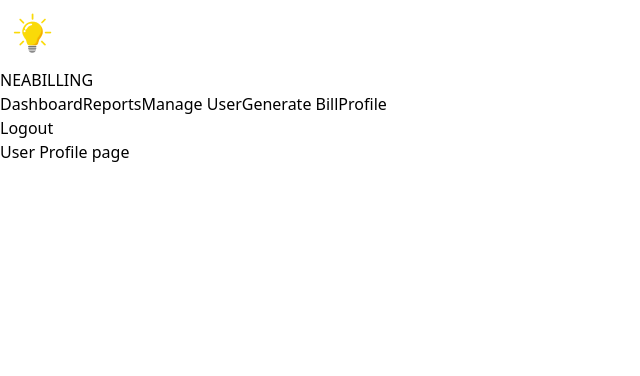
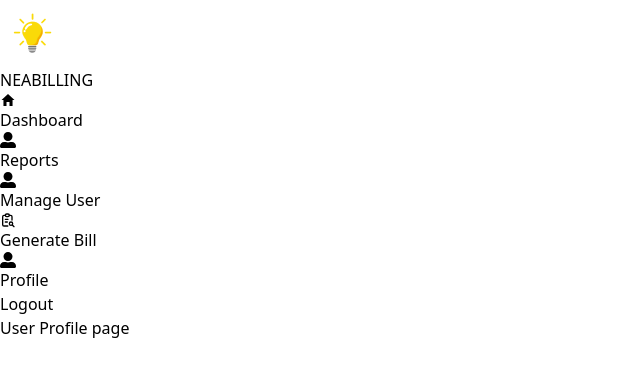
Before and after one commit to PaccyC/neabilling, a React (Vite) app: page /profile in a window 1280 px wide. Shown: the top 376 px of the page, without its empty margins (0-640 px from the left). Built offline with nearby package versions, Linux system fonts and the light colour scheme.

Commit message:
added icons to the links

```diff
--- a/src/components/Sidebar.tsx
+++ b/src/components/Sidebar.tsx
@@ -1,61 +1,65 @@
-import { NavLink  } from 'react-router-dom'
-import logo from '../assets/bulb-icon.png'
+import { NavLink } from 'react-router-dom';
+import logo from '../assets/bulb-icon.png';
+import { IoMdHome } from "react-icons/io";
+import { FaUserAlt } from "react-icons/fa";
+import { TbReportSearch } from "react-icons/tb";
 
-const navLinks=[
+const navLinks = [
   {
-    path:"/dashboard",
-    title:"Dashboard"
+    path: "/dashboard",
+    title: "Dashboard",
+    icon: IoMdHome
   },
   {
-        path:"/reports",
-        title:"Reports"
+    path: "/reports",
+    title: "Reports",
+    icon: FaUserAlt
   },
   {
-       path:"/manage-user",
-       title:"Manage User"
+    path: "/manage-user",
+    title: "Manage User",
+    icon: FaUserAlt
   },
   {
-       path:"/generate-bill",
-       title:"Generate Bill"
+    path: "/generate-bill",
+    title: "Generate Bill",
+    icon: TbReportSearch
   },
   {
-        path:"/profile",
-        title:"Profile"
+    path: "/profile",
+    title: "Profile",
+    icon: FaUserAlt
   }
-]
+];
 
 const Sidebar = () => {
   return (
-    <div className=" flex flex-col h-screen w-64 bg-white shadow-lg">
-        <div className=' flex items-center justify-center h-20 border-b'>
-            <img src={logo} alt="NEABILLING" className='h-12' />
-            <h1>NEABILLING</h1>
+    <div className="flex flex-col h-screen w-72 bg-white shadow-lg">
+      <div className='flex items-center justify-center h-20 border-b'>
+        <img src={logo} alt="NEABILLING" className='h-20' />
+        <h1 className='text-[#2B3674] text-2xl font-bold'>NEABILLING</h1>
       </div>
       {/* Nav links */}
-        <nav className=' flex flex-col flex-grow p-4'>
-            {navLinks.map((link)=>(
-
+      <nav className='flex flex-col flex-grow p-4'>
+        {navLinks.map((link) => (
           <NavLink
             key={link.path}
             to={link.path}
-               className={({isActive})=>`mb-4 p-2 text-gray-600 rounded-lg ${isActive ? 'bg-blue-100 text-blue-600':'hover:bg-gray-100'}`}>
+            className={({ isActive }) => `mb-4 p-2 text-gray-600 rounded-lg flex items-center ${isActive ? 'bg-blue-100 text-blue-600' : 'hover:bg-gray-100'}`}
+          >
+            <link.icon className="mr-2" />
             <span className='ml-2'>{link.title}</span>
           </NavLink>
         ))}
       </nav>
-
       {/* Logout Button */}
-
-        <div className=' p-4 border-t'>
-            <button className='w-full py-2 px-4  text-white rounded-lg hover:bg-purple-700 bg-gradient-to-r from-[#868CFF
-] to-[#4318FF
-] '>
+      <div className='p-4 border-t'>
+        <button className='w-full py-2 px-4 bg-purple-600 text-white rounded-2xl hover:bg-purple-700 bg-gradient-to-r from-[#868CFF] to-[#4318F]'>
           Logout
         </button>
       </div>
+    </div>
+  );
+};
 
-    </div>
-  )
-}
-
-export default Sidebar
+export default Sidebar;
```
Lines whose indentation alone changed are shown as unchanged.
